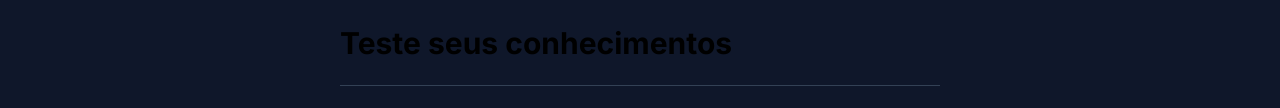
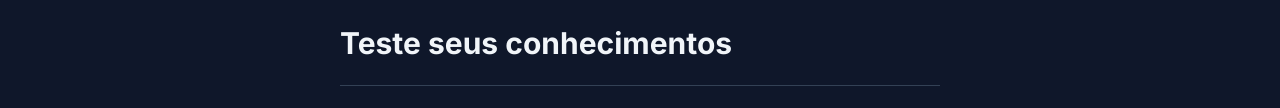
Before and after one commit to LuizFelipeSena/NLW-Expert, a plain HTML site: page index.html in a window 1280 px wide. Shown: the part 387-495 px from the top of the page. Drawn offline with Linux system fonts and the light colour scheme.

Commit message:
Update style.css

```diff
--- a/style.css
+++ b/style.css
@@ -30,7 +30,7 @@ header {
 header h1 {
   margin-top: 24px;
   font-size: 30px;
-  color: f1f5f9;
+  color: #f1f5f9;
 }
 
 #quiz {
```
